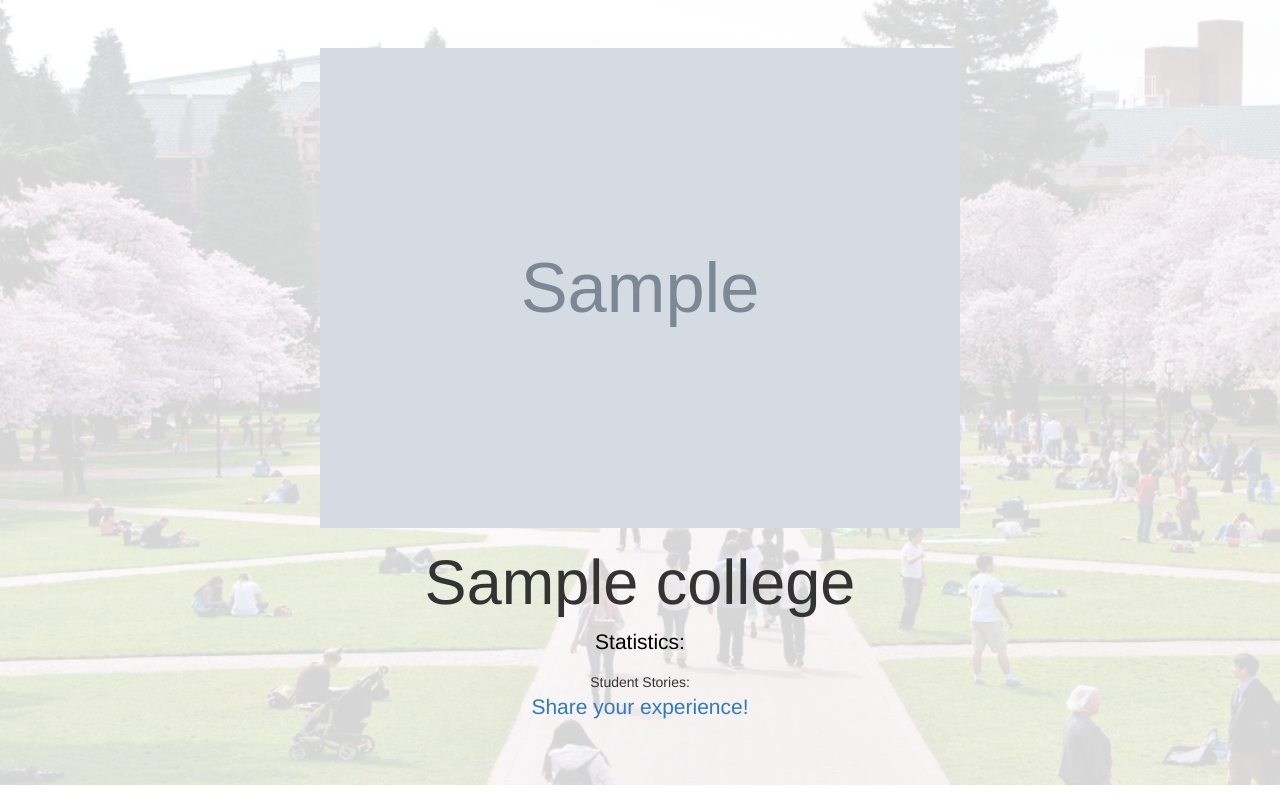
After one commit to ElijahJSBaird/OtterHacks, a Flask app: template templates/college.html in a window 1280 px wide. The commit adds this page. Run offline with Flask 2, Linux system fonts and the light colour scheme; the template is opened without the code that fills it: most values are stand-ins (such as "Sample title", 1, 10 or a date in 2020); grey boxes marked "Sample" are stand-in pictures; some libraries are stand-ins or nearby versions.

Commit message:
working skeleton

```diff
--- a/main.py
+++ b/main.py
@@ -1,20 +1,69 @@
+# main py file to run flask
 from flask import *
-import os
-import sys
+import os # library for system functions
+from werkzeug.utils import secure_filename
 
-app = Flask(__name__)
+app = Flask(__name__) # initializes app
+UPLOAD_FOLDER = 'static/people'
+ALLOWED_EXTENSIONS = set(['png', 'jpg'])
+app.config['UPLOAD_FOLDER'] = UPLOAD_FOLDER
+def allowed_file(filename):
+    return '.' in filename and \
+           filename.rsplit('.', 1)[1].lower() in ALLOWED_EXTENSIONS
+colleges = {
+    "CSU Monterey Bay" : {'data' : {}, "comments" : {}, 'counter' : 0, 'picture' : 'static/campus_pics/Monterey.png'},
+    "San Jose State" : {'data' : {}, "comments" : {}, 'counter' : 0, 'picture' : 'static/campus_pics/CSUMontereyBay.png'},
+    "San Diego State" : {'data' : {}, "comments" : {}, 'counter' : 0, 'picture' : 'static/campus_pics/CSUMontereyBay'},
+    "CalPoly" : {'data' : {}, "comments" : {}, 'counter' : 0, 'picture' : 'static/campus_pics/CSUMontereyBay'},
+    "UC Berkeley" : {'data' : {}, "comments" : {}, 'counter' : 0, 'picture' : 'static/campus_pics/CSUMontereyBay'},
+    "UC Davis" : {'data' : {}, "comments" : {}, 'counter' : 0, 'picture' : 'static/campus_pics/CSUMontereyBay'},
+    "CSU Long Beach" : {'data' : {}, "comments" : {}, 'counter' : 0, 'picture' : 'static/campus_pics/CSUMontereyBay'}
+}
+class selected():
+    selected_college = ""
 
-@app.route ("/")
-def index():
-    return render_template("home.html")
+x = selected()
+
+#Homepage#######################################
+@app.route('/') # homepage route
+def home():
+    return render_template("home.html") # renders homepage
+
+@app.route('/', methods=["POST"]) # homepage route
+def choose_college():
+    x.selected_college = request.form['college']
+    print x.selected_college
+    return redirect(url_for('college'))
 
 @app.route("/college")
 def college():
-    return render_template("CSUMontereyBay.html")
+    params = {'college' : x.selected_college, 'image' : colleges[x.selected_college]['picture']}
+    return render_template("college.html", params=params)
 
+@app.route('/comment') # homepage route
+def form():
+    return render_template("comment.html") # renders homepage
+
+@app.route('/comment', methods=["POST"])
+def take_comment():
+    name = request.form['name']
+    email = request.form['email']
+    comment = request.form['comment']
+    file = request.files['image']
+    if file and allowed_file(file.filename):
+        filename = secure_filename(file.filename)
+        file.save(os.path.join(app.config['UPLOAD_FOLDER'], filename))
+    path = '/static/people/' + filename
+    print path
+    colleges[x.selected_college]['comments'][1] = {'name' : name, 'comment' : comment, 'email' : email, 'image' : path}
+    parameters = colleges[x.selected_college]['comments'][1]
+    parameters['college'] = x.selected_college
+    return render_template("college_comments.html", parameters=parameters)
+
+#Checking if run from user######################
 if __name__ == '__main__':
     app.run(
-        port = int(os.getenv('PORT', 8080)),
-        host=os.getenv('IP', '0.0.0.0'),
-        debug = True
-    )
+        port=int(os.getenv('PORT', 8080)),
+        host=os.getenv("IP", "0.0.0.0"),
+        debug=True
+        )
--- /dev/null
+++ b/templates/college.html
@@ -0,0 +1,40 @@
+<!DOCTYPE html>
+<html lang="en">
+<head>
+<meta charset="utf-8">
+<meta name="viewport" content="width=device-width, initial-scale=1">
+<link rel="stylesheet" href="https://maxcdn.bootstrapcdn.com/bootstrap/3.3.7/css/bootstrap.min.css">
+<script src="https://ajax.googleapis.com/ajax/libs/jquery/3.2.0/jquery.min.js"></script>
+<script src="https://maxcdn.bootstrapcdn.com/bootstrap/3.3.7/js/bootstrap.min.js"></script>
+</head>
+<body>
+<style>
+body {
+    text-align: center;
+}
+h1 {
+    color: black;
+    text-align: center;
+}
+p {
+    color: black;
+    text-align: center;
+}
+.jumbotron {
+    margin-bottom: 0px;
+    background-image: url(static/home.png);
+    background-size: cover;
+    background-repeat: no-repeat;
+}
+
+</style>
+<div class="jumbotron">
+<img src={{params.image}} style="width:50%;height:40%;">
+  <h1>{{params.college}}</h1>
+  <p> Statistics:</p>
+  Student Stories:
+  <p><a href="/comment">Share your experience!</a></p>
+
+</div>
+</body>
+</html>
```
Also changed, not shown: templates/college_comments.html (added, +46 -0 lines), templates/comment.html (renamed from templates/CSUMontereyBay.html, +13 -6 lines), templates/home.html (+19 -15 lines), static/CSUMontereyBay.png (deleted), static/campus_pics/Monterey.png (added), static/form.png (added).
